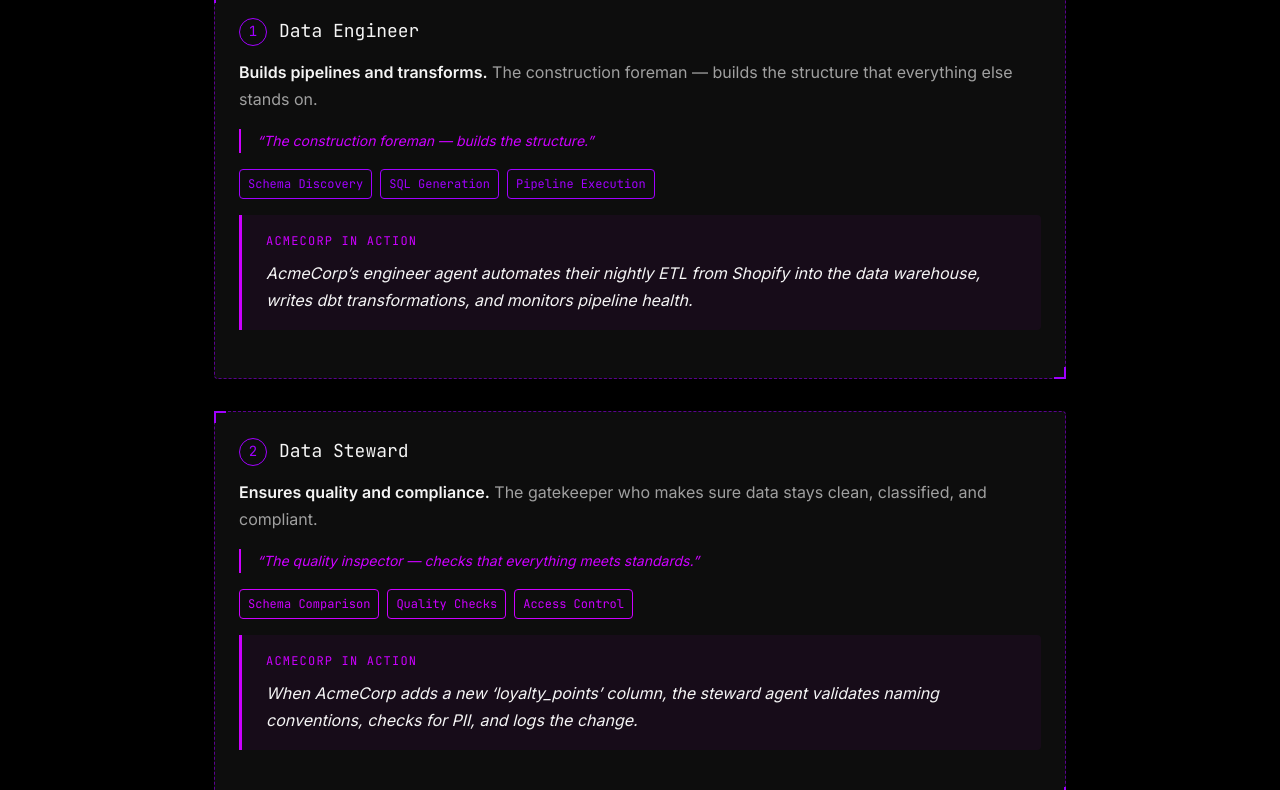
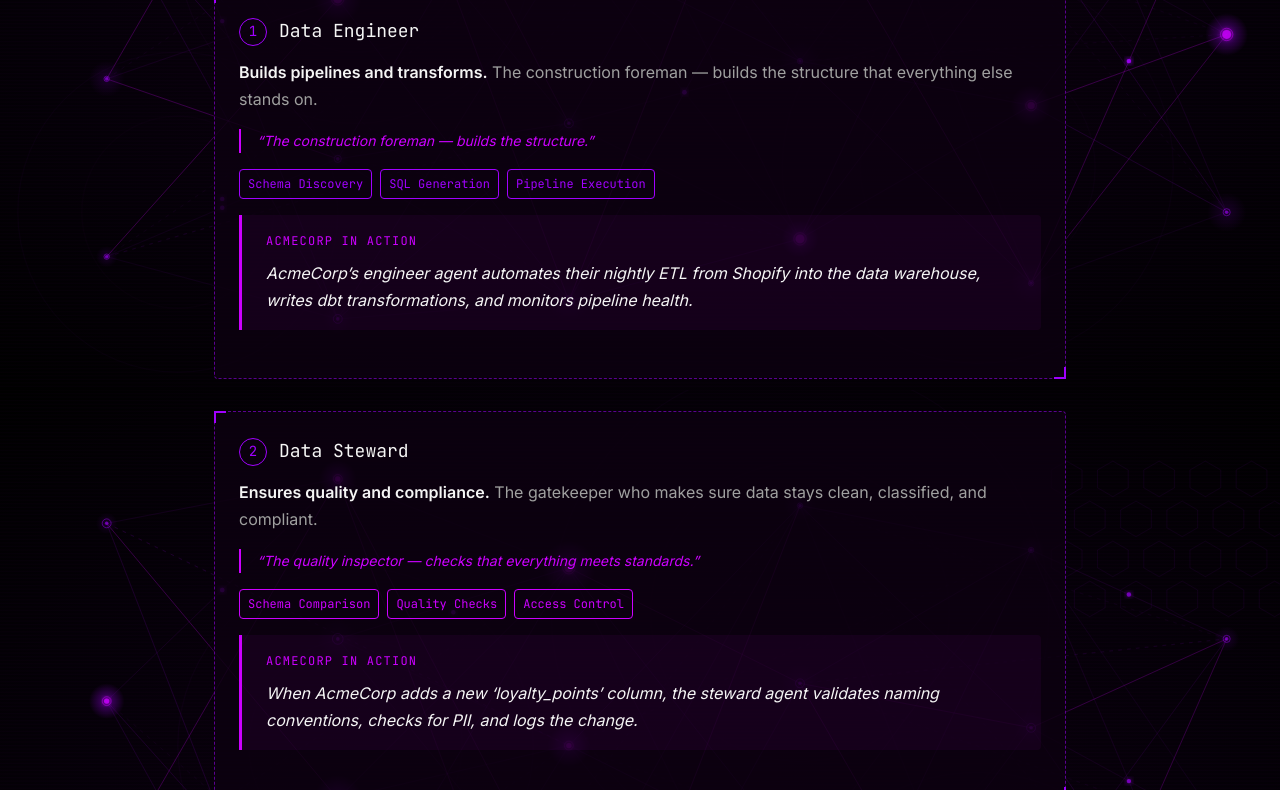
Before and after one commit to biswa7328/data-agent-academy, a plain HTML site: page modules/module-03/01-personas.html in a window 1280 px wide. Shown: the part 2010-2800 px from the top of the page. Drawn offline with Linux system fonts and the light colour scheme.

Commit message:
changed code

```diff
--- a/css/components.css
+++ b/css/components.css
@@ -4,7 +4,9 @@
 
 /* --- Blueprint Card --- */
 .bp-card {
-  background: var(--bg-surface);
+  background: rgba(13, 0, 16, 0.82);
+  backdrop-filter: blur(12px);
+  -webkit-backdrop-filter: blur(12px);
   border: 1px dashed var(--stroke-dim);
   border-radius: var(--border-radius);
   padding: var(--space-6);
@@ -682,7 +684,9 @@
 
 /* --- Module Card (Landing Page) --- */
 .module-card {
-  background: var(--bg-surface);
+  background: rgba(13, 0, 16, 0.78);
+  backdrop-filter: blur(14px);
+  -webkit-backdrop-filter: blur(14px);
   border: 1px dashed var(--stroke-dim);
   border-radius: var(--border-radius-lg);
   padding: var(--space-8);
--- a/css/design-system.css
+++ b/css/design-system.css
@@ -17,12 +17,12 @@
   */
 
   /* Backgrounds */
-  --bg-primary:      #000000;
-  --bg-surface:      #0d0d0d;
-  --bg-surface-hover:#1a1a1a;
-  --bg-elevated:     #222222;
-  --grid-line:       #2a2a2a;
-  --grid-line-minor: #141414;
+  --bg-primary:      #04000a;
+  --bg-surface:      #0d0010;
+  --bg-surface-hover:#1a0025;
+  --bg-elevated:     #220035;
+  --grid-line:       #2a0040;
+  --grid-line-minor: #14001e;
 
   /* Strokes / Accents */
   --stroke-primary:  #A100FF;
@@ -110,7 +110,17 @@
   overflow-x: hidden;
 }
 
-/* --- Accenture Grid Background — subtle diagonal line pattern --- */
+/* --- Neural Network AI Background --- */
+body {
+  background-color: var(--bg-primary);
+  background-image: url('./bg-neural.svg');
+  background-size: cover;
+  background-position: center center;
+  background-attachment: fixed;
+  background-repeat: no-repeat;
+}
+
+/* Dark vignette overlay to keep text readable and background subtle */
 body::before {
   content: '';
   position: fixed;
@@ -121,35 +131,21 @@
   pointer-events: none;
   z-index: 0;
   background:
+    radial-gradient(ellipse at 50% 50%, rgba(4, 0, 10, 0.55) 0%, rgba(4, 0, 10, 0.82) 100%),
     repeating-linear-gradient(
       0deg,
       transparent,
-      transparent 39px,
-      var(--grid-line-minor) 39px,
-      var(--grid-line-minor) 40px
+      transparent 79px,
+      rgba(161, 0, 255, 0.025) 79px,
+      rgba(161, 0, 255, 0.025) 80px
     ),
     repeating-linear-gradient(
       90deg,
       transparent,
-      transparent 39px,
-      var(--grid-line-minor) 39px,
-      var(--grid-line-minor) 40px
-    ),
-    repeating-linear-gradient(
-      0deg,
-      transparent,
-      transparent 199px,
-      var(--grid-line) 199px,
-      var(--grid-line) 200px
-    ),
-    repeating-linear-gradient(
-      90deg,
-      transparent,
-      transparent 199px,
-      var(--grid-line) 199px,
-      var(--grid-line) 200px
+      transparent 79px,
+      rgba(161, 0, 255, 0.025) 79px,
+      rgba(161, 0, 255, 0.025) 80px
     );
-  opacity: 0.4;
 }
 
 /* --- Layout --- */
@@ -246,7 +242,7 @@
   left: 0;
   right: 0;
   z-index: 1000;
-  background: rgba(0, 0, 0, 0.95);
+  background: rgba(4, 0, 10, 0.95);
   backdrop-filter: blur(12px);
   border-bottom: 1px solid var(--grid-line);
   padding: var(--space-3) var(--space-6);
```
Also changed, not shown: css/bg-neural.svg (added).
